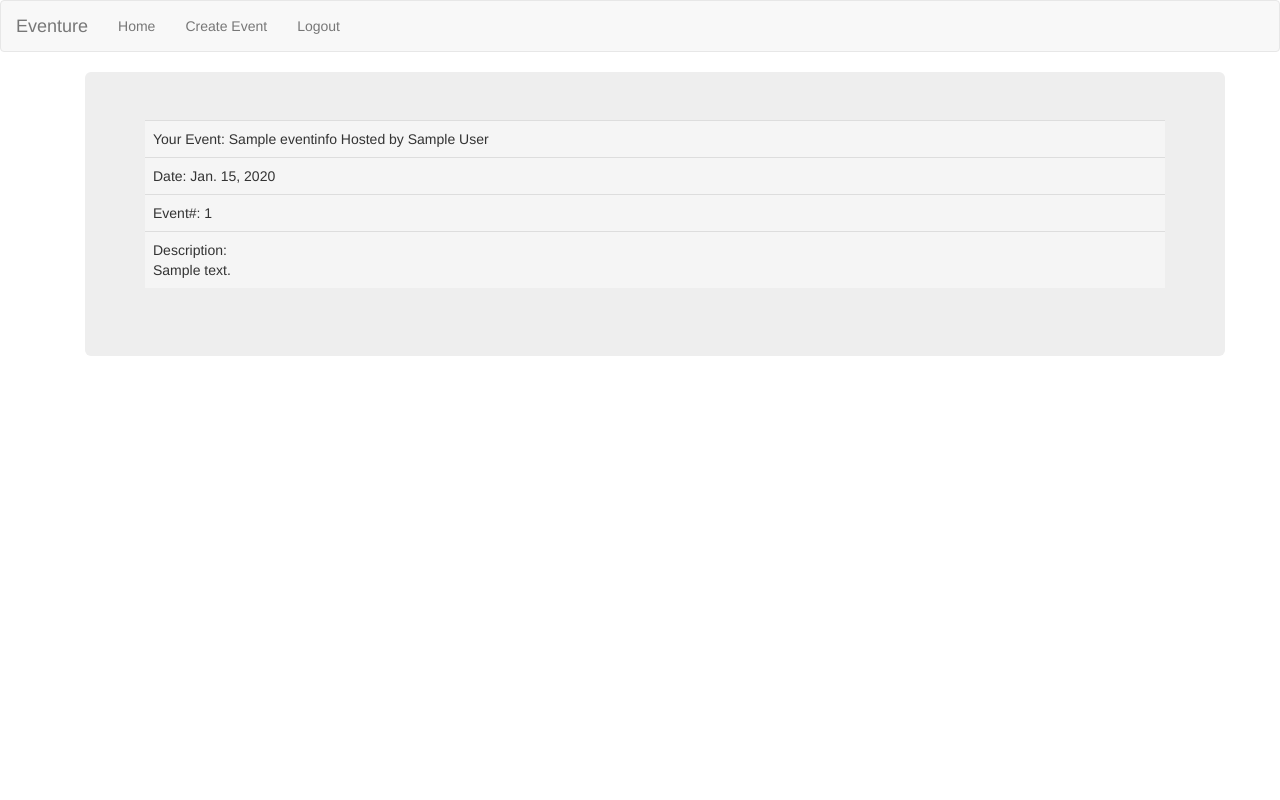
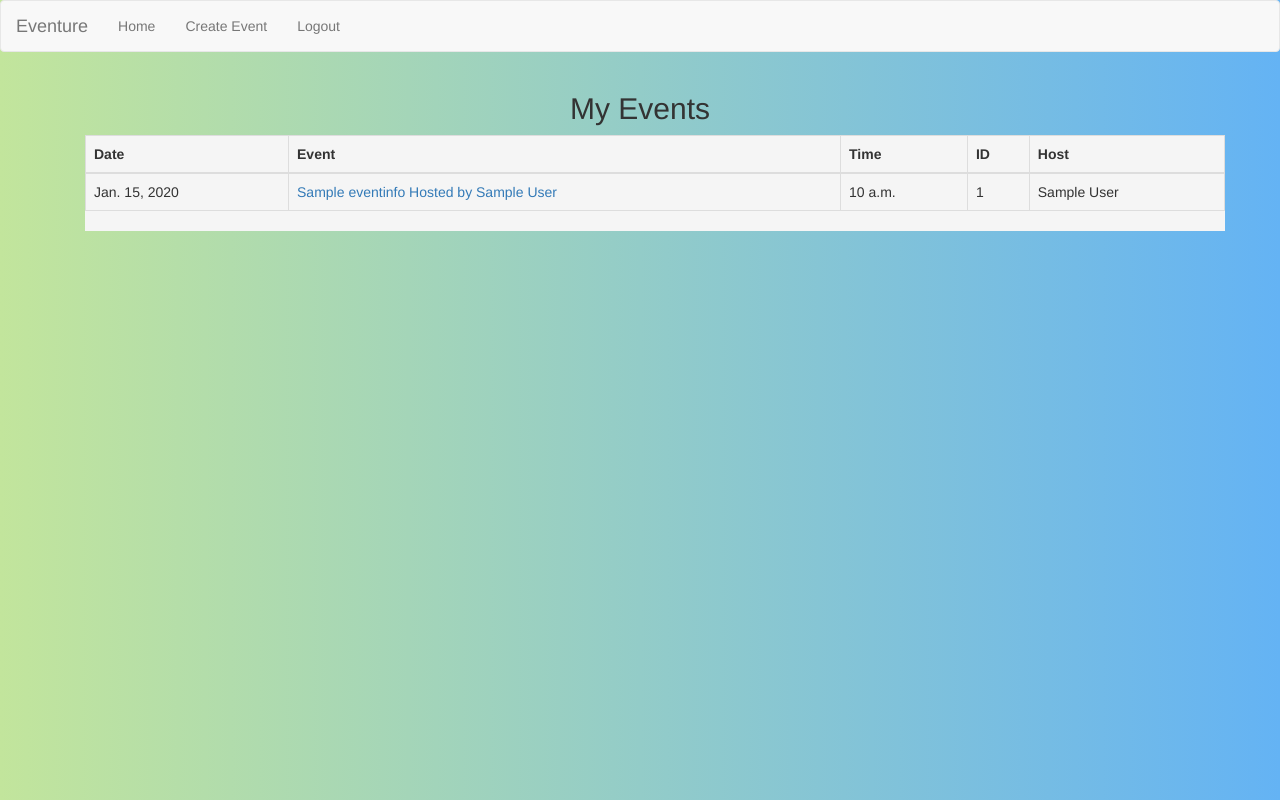
Before and after one commit to HectorSA/Eventure, a Django app: page /myEventsPage in a window 1280 px wide. Run offline with Django 3.2, Linux system fonts and the light colour scheme; a user stored in the database is signed in; tables that the repository leaves empty hold one stand-in row (values such as "Sample post"); some libraries are stand-ins or nearby versions.

Commit message:
pushing so i dont have to keep reverting

```diff
--- /dev/null
+++ b/Eventure/Templates/css/myeventspage.css
@@ -0,0 +1,31 @@
+h2 {
+  text-align: center;
+}
+
+table caption {
+	padding: .5em 0;
+}
+
+@media screen and (max-width: 767px) {
+  table caption {
+    border-bottom: 1px solid #ddd;
+  }
+}
+
+.p {
+  text-align: center;
+  padding-top: 140px;
+  font-size: 14px;
+}
+
+body {
+
+
+    background: #c2e59c; /* fallback for old browsers */
+    background: -webkit-linear-gradient(to right, #c2e59c, #64b3f4); /* Chrome 10-25, Safari 5.1-6 */
+    background: linear-gradient(to right, #c2e59c, #64b3f4); /* W3C, IE 10+/ Edge, Firefox 16+, Chrome 26+, Opera 12+, Safari 7+ */
+
+
+    height: 100vh;
+
+}
--- a/Eventure/Templates/myEventsPage.html
+++ b/Eventure/Templates/myEventsPage.html
@@ -2,38 +2,47 @@
 {% load staticfiles %}
 
 {% block body_block %}
+ <link rel="stylesheet" href="{% static 'css/myeventspage.css' %}"/>
+
+<body>
+<h2>My Events</h2>
 <div class="container">
-    <div class="jumbotron">
+  <div class="row">
+    <div class="col-xs-12">
+      <div class="table-responsive" table style="background-color: whitesmoke">
+        <table summary="" class="table table-bordered table-hover">
 
       {% for event in allEvents %}
-        <table style="background-color: whitesmoke" class="table table-responsive">
-
-           <!--<tr>
-               {% if event.eventPhoto %}
-              <td> <img src="{{event.eventPhoto.url}}" class="img-"></br>
-               {% endif %}
-            </tr>-->
-
-
+        <thead>
             <tr>
-              <td width="10%" colspan="2">Your Event: {{event}}</td>
-
+              <th>Date</th>
+              <th>Event</th>
+              <th>Time</th>
+              <th>ID</th>
+              <th>Host</th>
+            </tr>
+          </thead>
+          <tbody>
+            <tr>
+              <td>{{event.date}}</td>
+                <td> <a href="event/{{event.id}}" target="_blank">{{event}}</a></td>
+              <td>{{event.time}}</td>
+              <td>{{event.id}}</td>
+              <td>{{currentUser}}</td>
             </tr>
 
-            <tr>
-             <td width="10%" colspan="2">Date: {{event.date}}</td>
-            </tr>
+          </tbody>
+              {% endfor %}
+          <tfoot>
+          </tfoot>
+        </table>
 
+      </div>
+    </div>
+  </div>
+</div>
 
-            <tr>
-              <td>Event#: {{event.id}}</td>
-            </tr>
-
-
-            <tr>
-              <td height="50px"> Description: </br> {{event.description}} </td>
-            </tr>
-        </table>
+</body>
 
 
 
@@ -42,8 +51,4 @@
 
 
 
-      {% endfor %}
-
-    </div>
-  </div>
 {% endblock %}
```
